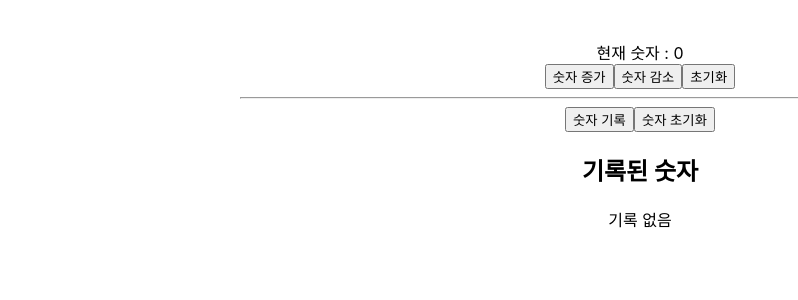
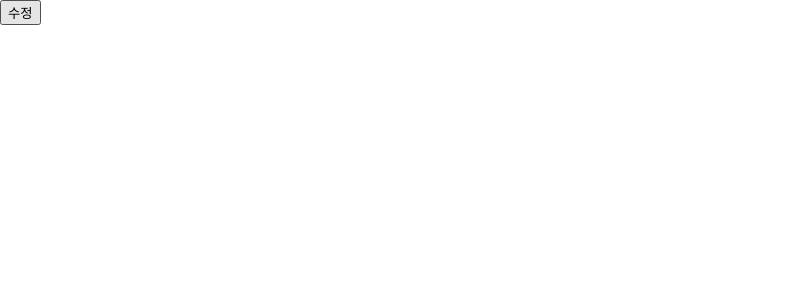
Before and after one commit to HANJIYEONN/SpringReactTes, a React (Create React App) app in the folder src/main/frontreact/: page / in a window 1280 px wide. Shown: the top 300 px of the page, without its empty margins (0-798 px from the left). Built offline with nearby package versions, Linux system fonts and the light colour scheme.

Commit message:
input 태그

```diff
--- a/src/main/frontreact/src/App.js
+++ b/src/main/frontreact/src/App.js
@@ -1,49 +1,30 @@
 import React, {useState} from 'react';
-import './App.css';
-
-const RecordForm = ({numList, setNumList}) => {
-
-  const [num, setNum] = useState(0);
-
-  return (
-  <div>
-    <div>현재 숫자 : {num}</div>
-    <button onClick={() => setNum(num +1)}>숫자 증가</button>
-    <button onClick={() => setNum(num -1)}>숫자 감소</button>
-    <button onClick={() => setNum(0)}>초기화</button>
-    <hr/>
-    <button onClick={() => setNumList([...numList, num ])}>숫자 기록</button>
-    <button onClick={() => setNumList([])}>숫자 초기화</button>
-
-  </div>
-  )
-}
-
-const RecordList = ({numList}) => {
-
-  return (
-    <div>
-      <h2>기록된 숫자</h2>
-      {numList.length > 0 ?
-        <div>{numList.map((map)=> <li>{map}</li>)}</div>
-        : <div>기록 없음</div>}
-    </div>
-  )
-}
 
 const App = () => {
 
-  const [numList, setNumList] = useState([]);
+  const [text,setText] = useState("");
+  const [edit,setEdit] = useState(false);
+
+  let content = <div>
+    {text}<button onClick={() => setEdit(true)}>수정</button>
+    </div>
+
+  if(edit) {
+    content = <div>
+    <input type="text"
+      value={text}
+      onChange={(e)=>{
+        setText(e.target.value);
+      }}
+    />
+    <button onClick={() => setEdit(false)}>수정</button>
+  </div>
+  }
 
   return (
-    <div style={{margin : "40px auto"
-                , width : "800px"
-                , textAlign :  "center"
-                }}>
-      <RecordForm numList={numList} setNumList={setNumList}/>
-      <RecordList numList={numList} />
-
-    </div>
+    <>
+    {content}
+    </>
   )
 }
 
```
